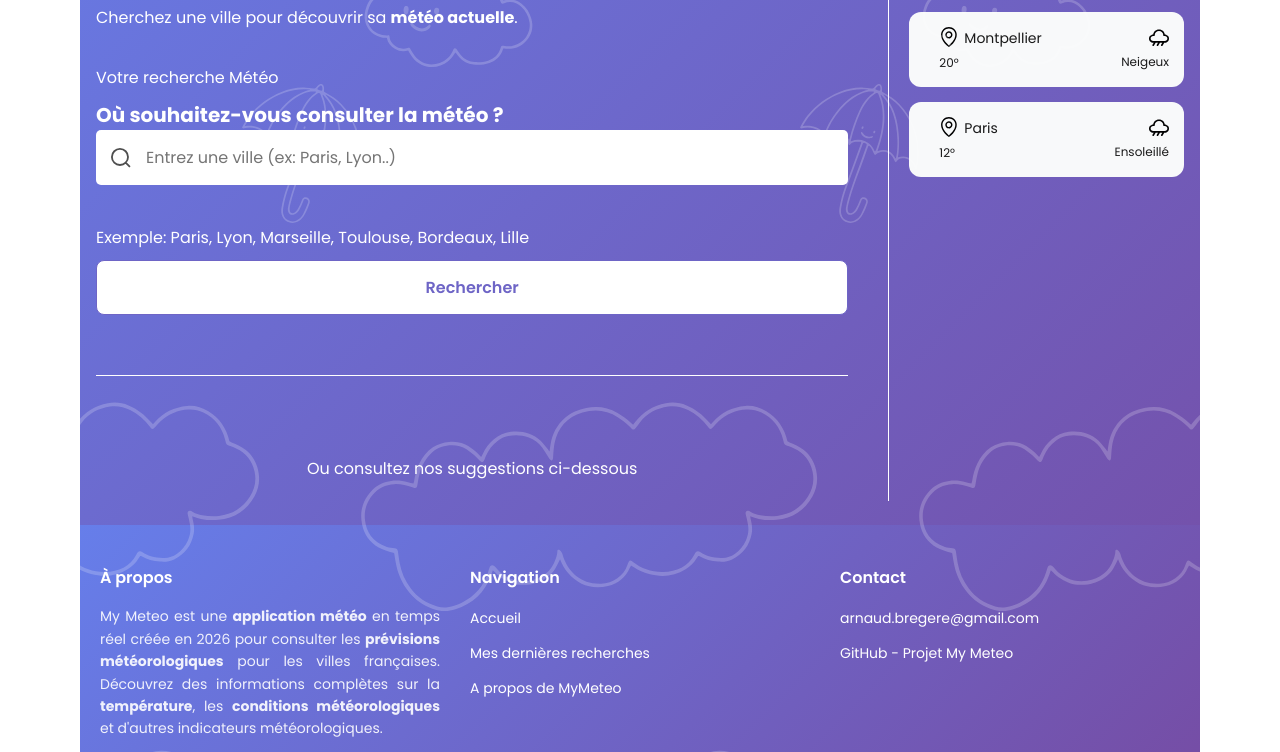
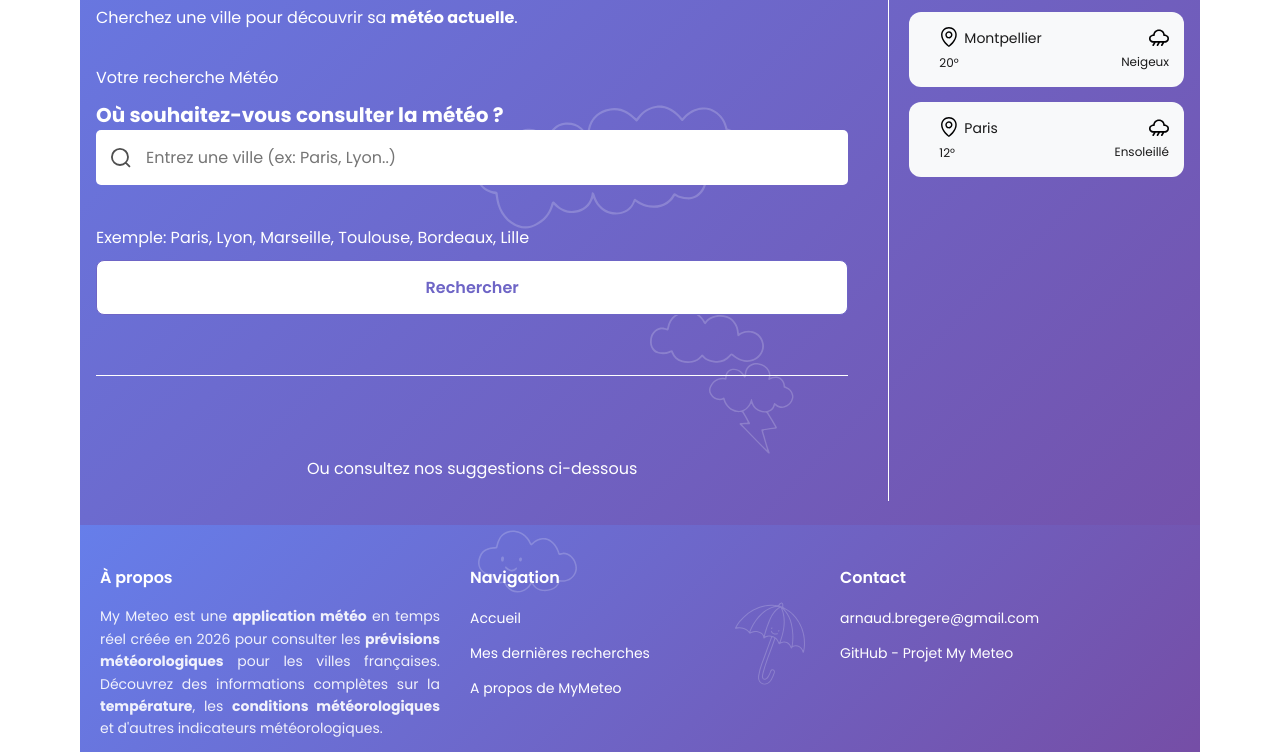
Before and after one commit to arnaudbregere/my-meteo, a website with bundled scripts: page index.html in a window 1280 px wide. Shown: the part 332-1084 px from the top of the page. Built offline with nearby package versions, Linux system fonts and the light colour scheme; no server answers.

Commit message:
center results h2 + bkg

```diff
--- a/assets/css/layout/meteo.css
+++ b/assets/css/layout/meteo.css
@@ -221,7 +221,8 @@
   width: 100%;
   height: 100%;
   background-image: url('../../images/svg/meteo-background.svg');
-  background-size: contain;
+  background-size: auto;
+  background-repeat: repeat-y;
   background-position: top;
   animation: float 4s ease-in-out infinite;
   -webkit-animation: float 4s ease-in-out infinite;
--- a/assets/css/pages/results.css
+++ b/assets/css/pages/results.css
@@ -18,6 +18,7 @@
 }
 
 .meteo-results-h2 {
+  text-align: center;
     color: var(--color-white);
     font-size: 20px;
     font-weight: 700;
```
